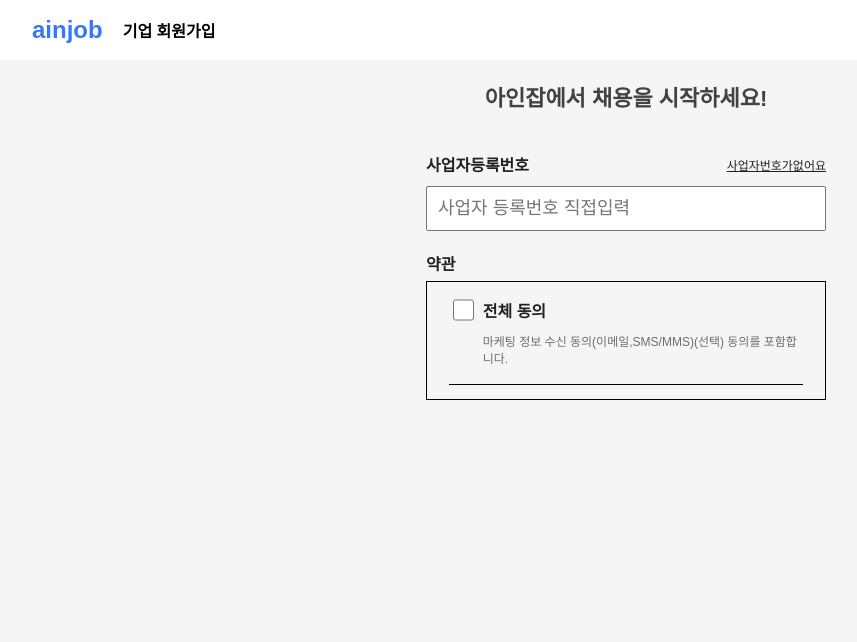
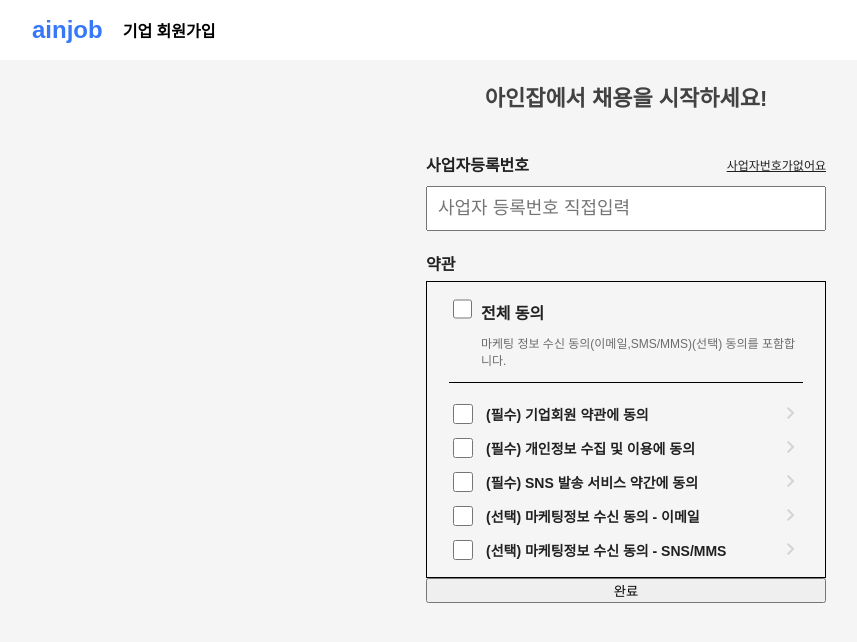
Before and after one commit to kanggongp/ts-world, a Next.js app: page / in a window 1280 px wide. Shown: the top 642 px of the page, without its empty margins (14-871 px from the left). Built offline with nearby package versions, Linux system fonts and the light colour scheme.

Commit message:
약관 context 생성 및 적용

```diff
--- a/src/components/shared/CheckBox/CheckBox.module.scss
+++ b/src/components/shared/CheckBox/CheckBox.module.scss
@@ -2,8 +2,8 @@
   display: flex;
   //justify-content: center;
   //align-items: center;
-  width: 22px;
-  height: 22px;
+  width: 20px;
+  height: 20px;
   border: 1px solid black;
   border-radius: 4px;
   background-color: white;
--- a/src/components/shared/CheckBox/CheckBox.tsx
+++ b/src/components/shared/CheckBox/CheckBox.tsx
@@ -3,7 +3,7 @@ import styles from './CheckBox.module.scss'
 
 interface CheckBoxProps {
   checked?: boolean
-  onCheckedChange?: (checked: boolean) => void
+  onCheckedChange?: () => void
   disabled?: boolean
 }
 
@@ -13,8 +13,8 @@ const CheckBox = (props: CheckBoxProps) => {
     <input
       className={styles.checkBoxRoot}
       type={"checkbox"}
-      disabled={props.disabled}
       checked={props.checked}
+      onChange={props.onCheckedChange}
     />
   )
 }
--- a/src/components/views/Home/BusinessRegistration/BusinessRegistration.tsx
+++ b/src/components/views/Home/BusinessRegistration/BusinessRegistration.tsx
@@ -1,6 +1,13 @@
-import React from 'react';
+import React, {createContext, useContext, useEffect, useState} from 'react';
 import styles from './BusinessRegistration.module.scss'
 import BusinessTerms from "@/components/views/Home/BusinessTerms/BusinessTerms";
+import {useTermsCheckBox} from "@/components/views/Home/BusinessTerms/BusinessTerms.hooks";
+import {createAsyncLocalStorage} from "next/dist/client/components/async-local-storage";
+
+export const TermsContext = createContext({
+  essentialCheck: false,
+  handleEssentialCheck: () => {},
+})
 
 const BusinessRegistration = () => {
 
@@ -9,7 +16,19 @@ const BusinessRegistration = () => {
   gray 900: #212121
    */
 
+  const [essentialCheck, setEssentialCheck] = useState(false)
+
+
+  const clickFunc = () => {
+    console.log(essentialCheck)
+  }
+
+  const handleEssentialCheck = () => {
+    setEssentialCheck((prev) => !prev)
+  }
+
   return (
+    <TermsContext.Provider value={{essentialCheck, handleEssentialCheck}}>
       <div className={styles.container}>
         <span className={styles.title}>아인잡에서 채용을 시작하세요!</span>
         <div className={styles.registrationDiv}>
@@ -27,8 +46,10 @@ const BusinessRegistration = () => {
           </div>
           {/* 약관 */}
           <BusinessTerms/>
+          <button onClick={clickFunc}>완료</button>
         </div>
       </div>
+    </TermsContext.Provider>
   )
 }
 
--- /dev/null
+++ b/src/components/views/Home/BusinessTerms/BusinessTerms.hooks.ts
@@ -0,0 +1,27 @@
+import {useState} from "react";
+
+export const useTermsCheckBox = () => {
+
+  const [allTerms, setAllTerms] = useState(false)
+  const [essential1,setEssential1] = useState(false)
+  const [essential2, setEssential2] = useState(false)
+  const [essential3, setEssential3] = useState(false)
+  const [optional1, setOptional1] = useState(false)
+  const [optional2, setOptional2] = useState(false)
+
+
+  return {
+    allTerms,
+    essential1,
+    essential2,
+    essential3,
+    optional1,
+    optional2,
+    setAllTerms,
+    setEssential1,
+    setEssential2,
+    setEssential3,
+    setOptional1,
+    setOptional2,
+  }
+}
--- a/src/components/views/Home/BusinessTerms/BusinessTerms.module.scss
+++ b/src/components/views/Home/BusinessTerms/BusinessTerms.module.scss
@@ -23,14 +23,15 @@
 .topCheckDiv {
   width: 100%;
   display: flex;
-  padding-bottom: 18px;
+  padding-bottom: 14px;
+  margin-bottom: 10px;
   border-bottom: 0.5px solid black;;
 
   .textDiv {
     display: flex;
     flex-direction: column;
     margin-left: 6px;
-    padding-top: 2px;
+    padding-top: 4px;
 
     .textTitle {
       font-family: 'Noto Sanans Kr', sans-serif;
@@ -49,6 +50,22 @@
   }
 }
 
+.botCheckDiv {
+  width: 100%;
+  position: relative;
+  display: flex;
+  align-items: center;
+  margin-top: 8px;
+
+  .botTextTitle {
+    font-family: 'Noto Sanans Kr', sans-serif;
+    font-size: 14px;
+    font-weight: 600;
+    color: #212121;
+    margin-left: 10px;
+  }
+}
+
 .checkDiv {
   width: 100%;
   display: flex;
--- a/src/components/views/Home/BusinessTerms/BusinessTerms.tsx
+++ b/src/components/views/Home/BusinessTerms/BusinessTerms.tsx
@@ -1,22 +1,92 @@
-import React, {useState} from 'react';
+import React, {useContext, useEffect, useState} from 'react';
 import styles from './BusinessTerms.module.scss'
 import CheckBox from "@/components/shared/CheckBox/CheckBox";
+import {useTermsCheckBox} from "@/components/views/Home/BusinessTerms/BusinessTerms.hooks";
+import {TermsContext} from "@/components/views/Home/BusinessRegistration/BusinessRegistration";
 
+
+type SetStateCallback = React.Dispatch<React.SetStateAction<boolean>>;
 const BusinessTerms = () => {
 
-  const [allTerms, setAllTerms] = useState(false)
-  const [essential1,setEssential1] = useState(false)
+  const { handleEssentialCheck } = useContext(TermsContext)
+
+  const {
+    allTerms,
+    essential1,
+    essential2,
+    essential3,
+    optional1,
+    optional2,
+    setAllTerms,
+    setEssential1,
+    setEssential2,
+    setEssential3,
+    setOptional1,
+    setOptional2,
+  } = useTermsCheckBox()
+
+  const handleChecked = (callback: SetStateCallback) => {
+    callback((prev) => !prev)
+  }
+
+  useEffect(() => {
+
+    if(essential1 && essential2 && essential3){
+      handleEssentialCheck()
+    }else{
+      handleEssentialCheck()
+    }
+
+  }, [essential1, essential2, essential3])
+
 
   return (
     <div className={styles.container}>
       <span className={styles.termTitle}>약관</span>
       <div className={styles.boxDiv}>
+        {/* 상단 체크 박스 */}
         <div className={styles.topCheckDiv}>
-          <CheckBox/>
+          <CheckBox checked={allTerms} onCheckedChange={() => {handleChecked(setAllTerms)}}/>
           <div className={styles.textDiv}>
             <span className={styles.textTitle}>전체 동의</span>
             <span className={styles.textContent}>마케팅 정보 수신 동의(이메일,SMS/MMS)(선택) 동의를 포함합니다.</span>
           </div>
+        </div>
+        {/* 하단 체크 박스 */}
+        <div className={styles.botCheckDiv}>
+          <CheckBox checked={essential1} onCheckedChange={() => {handleChecked(setEssential1)}}/>
+          <span className={styles.botTextTitle}>(필수) 기업회원 약관에 동의</span>
+          <span className="material-symbols-outlined" style={{position: "absolute", top: '0', right: '0', color: 'lightgrey' }}>
+            chevron_right
+          </span>
+        </div>
+        <div className={styles.botCheckDiv}>
+          <CheckBox checked={essential2} onCheckedChange={() => {handleChecked(setEssential2)}}/>
+          <span className={styles.botTextTitle}>(필수) 개인정보 수집 및 이용에 동의</span>
+          <span className="material-symbols-outlined" style={{position: "absolute", top: '0', right: '0', color: 'lightgrey' }}>
+            chevron_right
+          </span>
+        </div>
+        <div className={styles.botCheckDiv}>
+          <CheckBox checked={essential3} onCheckedChange={() => {handleChecked(setEssential3)}}/>
+          <span className={styles.botTextTitle}>(필수) SNS 발송 서비스 약간에 동의</span>
+          <span className="material-symbols-outlined" style={{position: "absolute", top: '0', right: '0', color: 'lightgrey' }}>
+            chevron_right
+          </span>
+        </div>
+        <div className={styles.botCheckDiv}>
+          <CheckBox checked={optional1} onCheckedChange={() => {handleChecked(setOptional1)}}/>
+          <span className={styles.botTextTitle}>(선택) 마케팅정보 수신 동의 - 이메일</span>
+          <span className="material-symbols-outlined" style={{position: "absolute", top: '0', right: '0', color: 'lightgrey' }}>
+            chevron_right
+          </span>
+        </div>
+        <div className={styles.botCheckDiv}>
+          <CheckBox checked={optional2} onCheckedChange={() => {handleChecked(setOptional2)}}/>
+          <span className={styles.botTextTitle}>(선택) 마케팅정보 수신 동의 - SNS/MMS</span>
+          <span className="material-symbols-outlined" style={{position: "absolute", top: '0', right: '0', color: 'lightgrey' }}>
+            chevron_right
+          </span>
         </div>
       </div>
     </div>
--- a/src/components/views/Home/HomeContainer.tsx
+++ b/src/components/views/Home/HomeContainer.tsx
@@ -10,6 +10,7 @@ const HomeContainer = () => {
 
   return (
     <div className={styles.container}>
+      {/* 추후 팝업 ui 추가 필요 */}
       <BusinessRegistration/>
     </div>
   );
--- a/src/pages/_document.tsx
+++ b/src/pages/_document.tsx
@@ -6,9 +6,13 @@ export default function Document() {
       <Head>
         <meta name="title" content="witch project"></meta>
           <link
-              href='https://fonts.googleapis.com/css2?family=Noto+Sans+KR:wght@400;500;700;800;900&family=Poppins:wght@400;500;600;700;800;900&family=Roboto:wght@400;500;700&display=swap'
-              rel='stylesheet'
-              type='text/css'
+            href='https://fonts.googleapis.com/css2?family=Noto+Sans+KR:wght@400;500;700;800;900&family=Poppins:wght@400;500;600;700;800;900&family=Roboto:wght@400;500;700&display=swap'
+            rel='stylesheet'
+            type='text/css'
+          />
+          <link
+            rel="stylesheet"
+            href="https://fonts.googleapis.com/css2?family=Material+Symbols+Outlined:opsz,wght,FILL,GRAD@20..48,100..700,0..1,-50..200"
           />
       </Head>
       <body>
```
Also changed, not shown: src/hooks/useInput.tsx (added, +11 -0 lines). Lines whose indentation alone changed are shown as unchanged.
